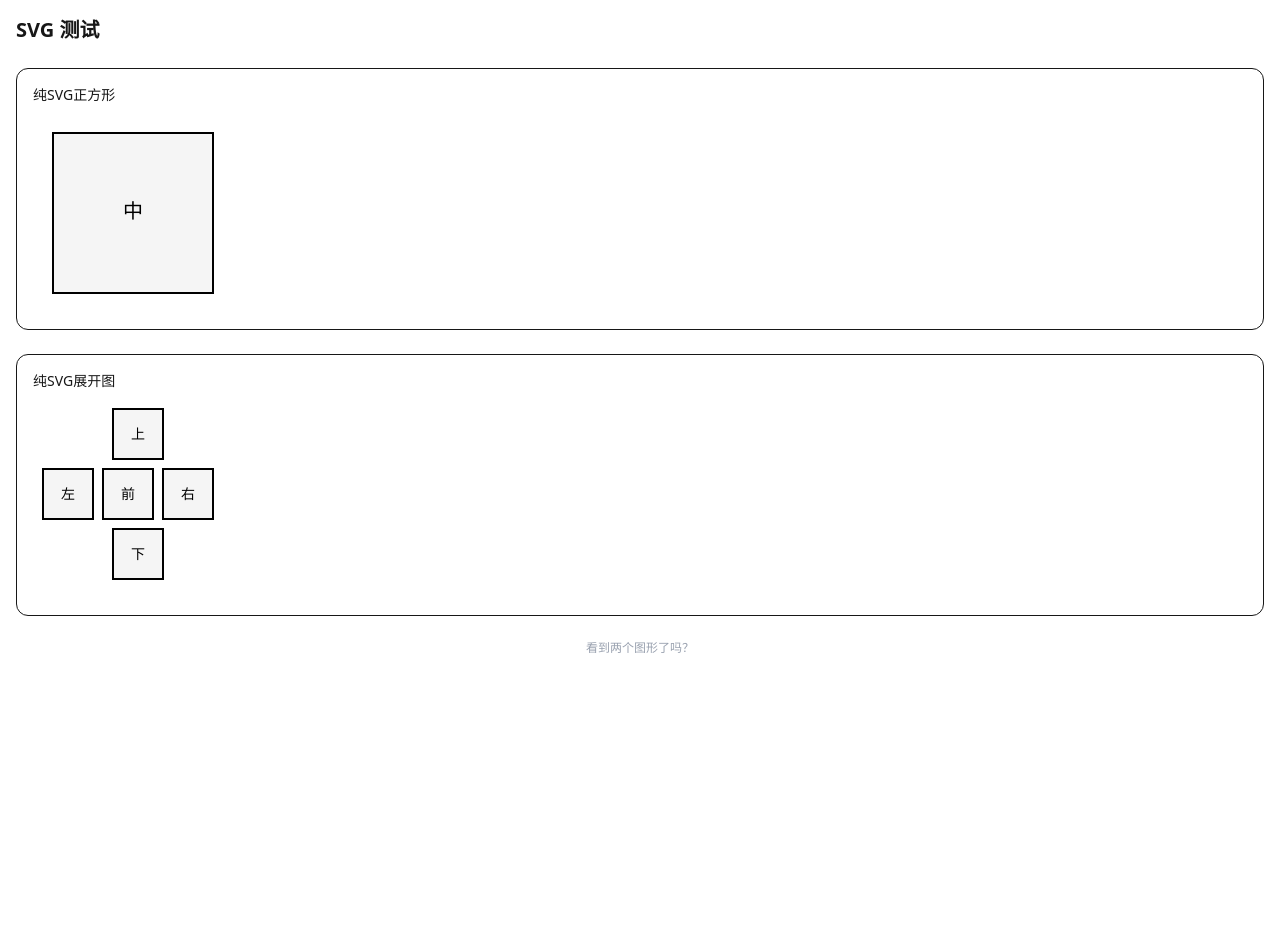
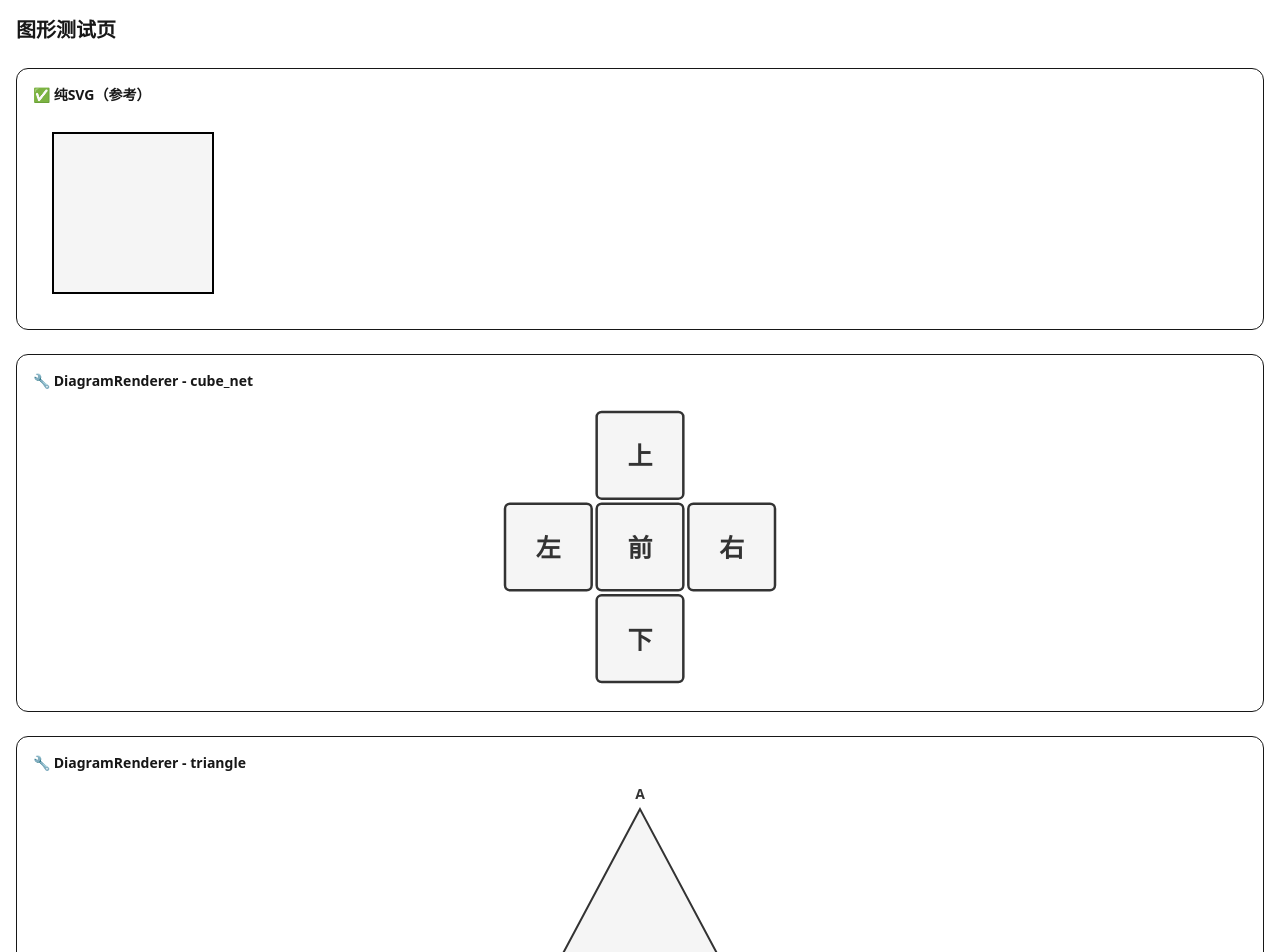
Before and after one commit to chengyizhang2026/zhujiao1, a Next.js app: page /test-diagram in a window 1280 px wide. Shown: the top 952 px of the page. Before the commit the page ends 800 px from the top, so only its background shows below. Built offline with nearby package versions, Linux system fonts and the light colour scheme.

Commit message:
测试页加入DiagramRenderer组件

```diff
--- a/app/test-diagram/page.tsx
+++ b/app/test-diagram/page.tsx
@@ -1,35 +1,33 @@
+"use client"
+
+import { DiagramRenderer } from "@/components/shared/DiagramRenderer"
+
 export default function TestDiagramPage() {
   return (
-    <div className="p-4 space-y-6">
-      <h1 className="text-xl font-bold">SVG 测试</h1>
+    <div className="p-4 space-y-6 pb-20">
+      <h1 className="text-xl font-bold">图形测试页</h1>
 
       <div className="bg-white rounded-xl border p-4">
-        <h2 className="text-sm mb-2">纯SVG正方形</h2>
-        <svg viewBox="0 0 200 200" width="200" height="200" xmlns="http://www.w3.org/2000/svg">
+        <h2 className="text-sm font-semibold mb-2">✅ 纯SVG（参考）</h2>
+        <svg viewBox="0 0 200 200" width="200" height="200">
           <rect x="20" y="20" width="160" height="160" fill="#f5f5f5" stroke="black" strokeWidth="2" />
-          <text x="100" y="105" textAnchor="middle" fontSize="20" fill="black">中</text>
         </svg>
       </div>
 
       <div className="bg-white rounded-xl border p-4">
-        <h2 className="text-sm mb-2">纯SVG展开图</h2>
-        <svg viewBox="0 0 250 200" width="250" height="200" xmlns="http://www.w3.org/2000/svg">
-          <rect x="80" y="10" width="50" height="50" fill="#f5f5f5" stroke="black" strokeWidth="2" />
-          <text x="105" y="40" textAnchor="middle" fontSize="14" fill="black">上</text>
-          <rect x="10" y="70" width="50" height="50" fill="#f5f5f5" stroke="black" strokeWidth="2" />
-          <text x="35" y="100" textAnchor="middle" fontSize="14" fill="black">左</text>
-          <rect x="70" y="70" width="50" height="50" fill="#f5f5f5" stroke="black" strokeWidth="2" />
-          <text x="95" y="100" textAnchor="middle" fontSize="14" fill="black">前</text>
-          <rect x="130" y="70" width="50" height="50" fill="#f5f5f5" stroke="black" strokeWidth="2" />
-          <text x="155" y="100" textAnchor="middle" fontSize="14" fill="black">右</text>
-          <rect x="80" y="130" width="50" height="50" fill="#f5f5f5" stroke="black" strokeWidth="2" />
-          <text x="105" y="160" textAnchor="middle" fontSize="14" fill="black">下</text>
-        </svg>
+        <h2 className="text-sm font-semibold mb-2">🔧 DiagramRenderer - cube_net</h2>
+        <DiagramRenderer params={{ type: "cube_net", grid: [[null, "上", null], ["左", "前", "右"], [null, "下", null]] }} />
       </div>
 
-      <p className="text-xs text-gray-400 text-center pb-20">
-        看到两个图形了吗？
-      </p>
+      <div className="bg-white rounded-xl border p-4">
+        <h2 className="text-sm font-semibold mb-2">🔧 DiagramRenderer - triangle</h2>
+        <DiagramRenderer params={{ type: "triangle", vertices: ["A", "B", "C"] }} />
+      </div>
+
+      <div className="bg-white rounded-xl border p-4">
+        <h2 className="text-sm font-semibold mb-2">🔧 DiagramRenderer - number_line</h2>
+        <DiagramRenderer params={{ type: "number_line", from: -3, to: 3, points: [{ value: -1, label: "A" }] }} />
+      </div>
     </div>
   )
 }
```
